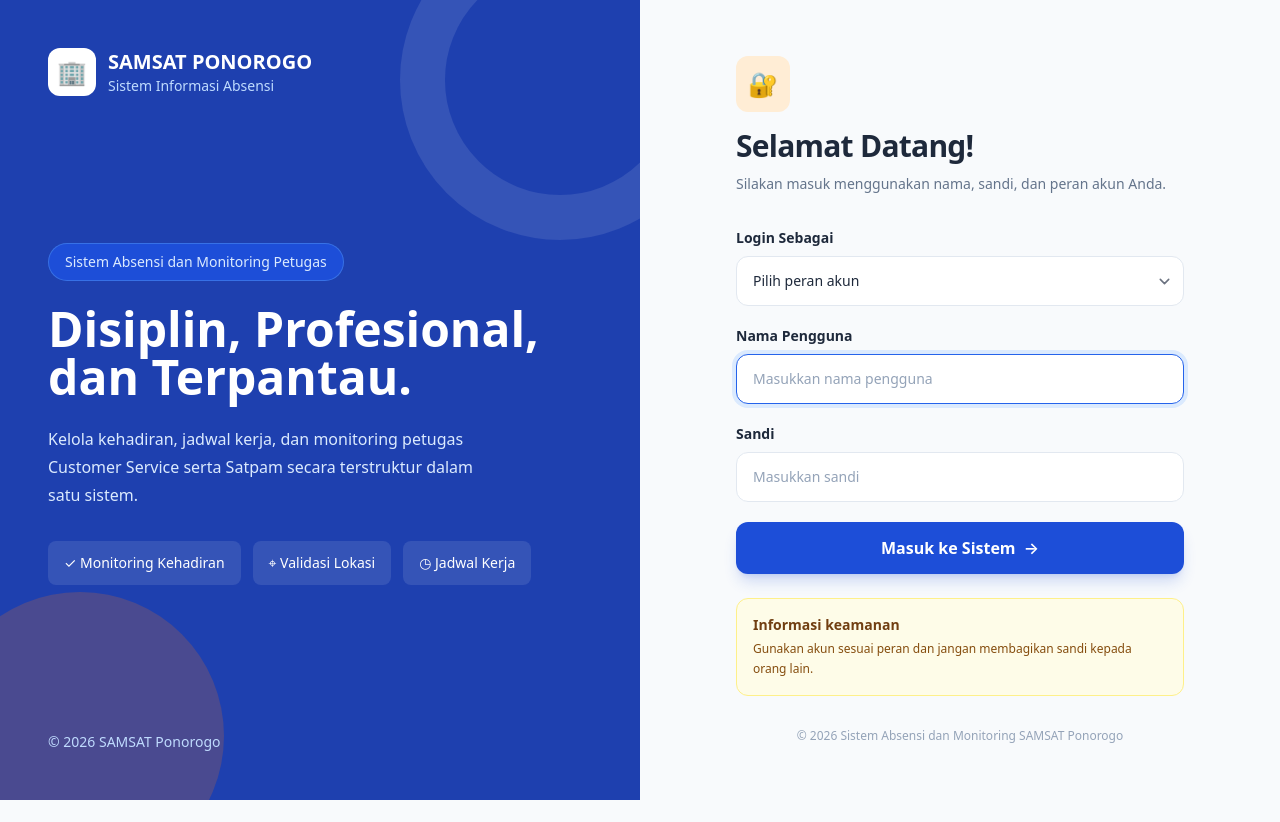
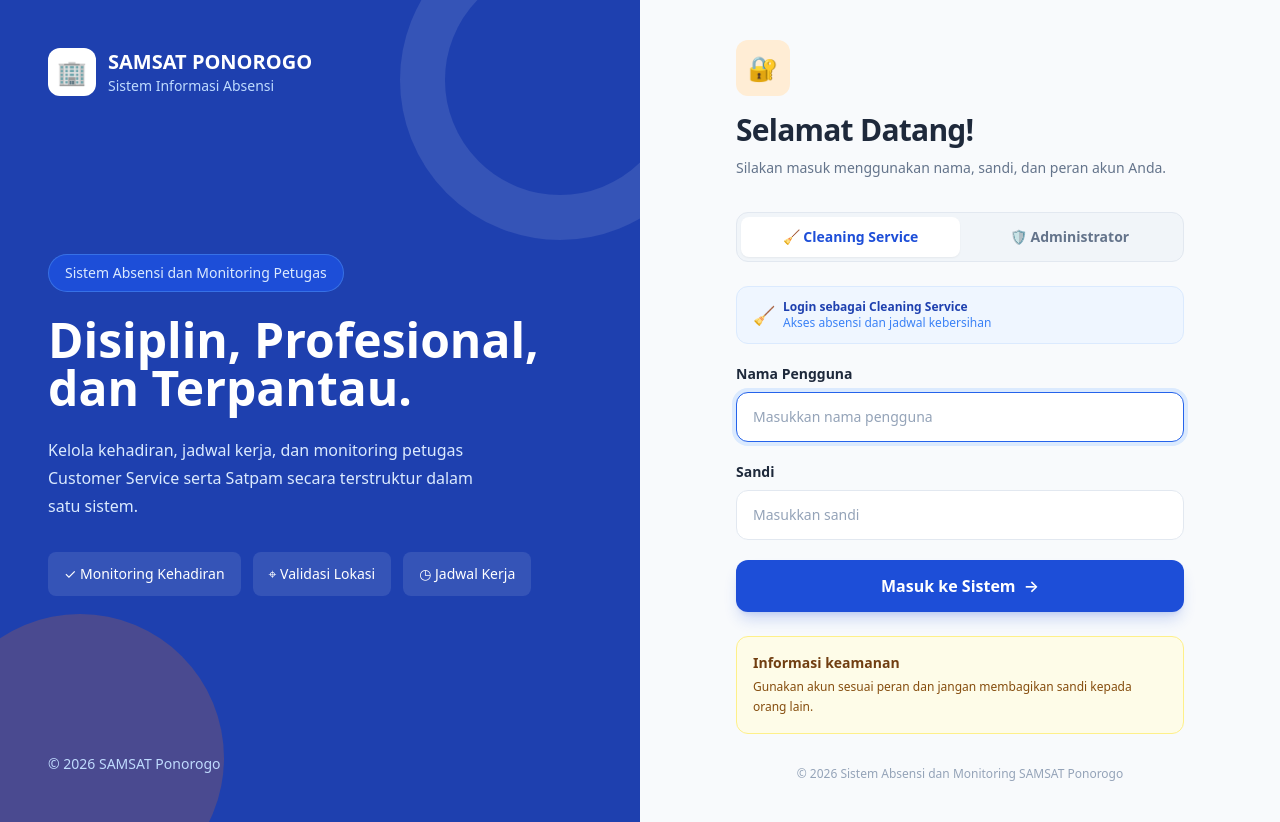
Before and after one commit to adrikjamaludin4-ux/absensi-cs, a Laravel app: page /login in a window 1280 px wide. Before the commit the page ends 800 px from the top, so only its background shows below. Run offline with Laravel 12, Linux system fonts and the light colour scheme; style sheets or scripts are compiled from the project's sources.

Commit message:
Update UI Login

```diff
--- a/resources/views/auth/login.blade.php
+++ b/resources/views/auth/login.blade.php
@@ -81,25 +81,55 @@
                     </div>
                 @endif
 
+                {{-- TAB SWITCHER --}}
+                @php
+                    $activeTab = old('role', 'cs') === 'admin' ? 'admin' : 'cs';
+                @endphp
+
+                <div class="mb-6">
+                    <div class="flex rounded-xl border border-slate-200 bg-slate-100 p-1">
+                        <button
+                            type="button"
+                            id="tab-cs"
+                            onclick="switchTab('cs')"
+                            class="tab-btn flex-1 rounded-lg py-2.5 text-sm font-semibold transition-all duration-200
+                                {{ $activeTab === 'cs' ? 'bg-white text-blue-700 shadow-sm' : 'text-slate-500 hover:text-slate-700' }}"
+                        >
+                            🧹 Cleaning Service
+                        </button>
+                        <button
+                            type="button"
+                            id="tab-admin"
+                            onclick="switchTab('admin')"
+                            class="tab-btn flex-1 rounded-lg py-2.5 text-sm font-semibold transition-all duration-200
+                                {{ $activeTab === 'admin' ? 'bg-white text-blue-700 shadow-sm' : 'text-slate-500 hover:text-slate-700' }}"
+                        >
+                            🛡️ Administrator
+                        </button>
+                    </div>
+                </div>
+
+                {{-- TAB BADGE INFO --}}
+                <div id="badge-cs" class="{{ $activeTab === 'cs' ? '' : 'hidden' }} mb-5 flex items-center gap-2 rounded-xl bg-blue-50 border border-blue-100 px-4 py-3">
+                    <span class="text-lg">🧹</span>
+                    <div>
+                        <p class="text-xs font-semibold text-blue-800">Login sebagai Cleaning Service</p>
+                        <p class="text-xs text-blue-500">Akses absensi dan jadwal kebersihan</p>
+                    </div>
+                </div>
+                <div id="badge-admin" class="{{ $activeTab === 'admin' ? '' : 'hidden' }} mb-5 flex items-center gap-2 rounded-xl bg-orange-50 border border-orange-100 px-4 py-3">
+                    <span class="text-lg">🛡️</span>
+                    <div>
+                        <p class="text-xs font-semibold text-orange-800">Login sebagai Administrator</p>
+                        <p class="text-xs text-orange-500">Akses penuh ke seluruh sistem manajemen</p>
+                    </div>
+                </div>
+
                 <form method="POST" action="{{ route('login') }}" class="space-y-5">
                     @csrf
 
-                    <div>
-                        <label for="role" class="mb-2 block text-sm font-semibold">
-                            Login Sebagai
-                        </label>
-                        <select
-                            id="role"
-                            name="role"
-                            required
-                            class="w-full rounded-xl border border-slate-200 bg-white px-4 py-3.5 text-sm outline-none transition focus:border-blue-600 focus:ring-4 focus:ring-blue-100"
-                        >
-                            <option value="">Pilih peran akun</option>
-                            <option value="admin" {{ old('role') == 'admin' ? 'selected' : '' }}>Administrator</option>
-                            <option value="satpam" {{ old('role') == 'satpam' ? 'selected' : '' }}>Satpam</option>
-                            <option value="cs" {{ old('role') == 'cs' ? 'selected' : '' }}>Customer Service (CS)</option>
-                        </select>
-                    </div>
+                    {{-- Hidden role input, diisi oleh JS tab --}}
+                    <input type="hidden" id="role-input" name="role" value="{{ old('role', 'cs') }}">
 
                     <div>
                         <label for="name" class="mb-2 block text-sm font-semibold">
@@ -135,13 +165,72 @@
                         >
                     </div>
 
+                    {{-- 2 tombol statis (Tailwind butuh class hadir di HTML saat build) --}}
                     <button
                         type="submit"
+                        id="btn-cs"
                         class="w-full rounded-xl bg-blue-700 px-5 py-3.5 font-semibold text-white shadow-lg shadow-blue-700/20 transition hover:bg-blue-800 focus:outline-none focus:ring-4 focus:ring-blue-200"
                     >
                         Masuk ke Sistem <span class="ml-1">→</span>
                     </button>
+                    <button
+                        type="submit"
+                        id="btn-admin"
+                        class="hidden w-full rounded-xl bg-orange-600 px-5 py-3.5 font-semibold text-white shadow-lg shadow-orange-600/20 transition hover:bg-orange-700 focus:outline-none focus:ring-4 focus:ring-orange-200"
+                    >
+                        Masuk ke Sistem <span class="ml-1">→</span>
+                    </button>
                 </form>
+
+                <script>
+                    function switchTab(tab) {
+                        const roleInput  = document.getElementById('role-input');
+                        const tabCs      = document.getElementById('tab-cs');
+                        const tabAdmin   = document.getElementById('tab-admin');
+                        const badgeCs    = document.getElementById('badge-cs');
+                        const badgeAdmin = document.getElementById('badge-admin');
+                        const btnCs      = document.getElementById('btn-cs');
+                        const btnAdmin   = document.getElementById('btn-admin');
+
+                        const activeClass   = ['bg-white', 'text-blue-700', 'shadow-sm'];
+                        const inactiveClass = ['text-slate-500', 'hover:text-slate-700'];
+
+                        if (tab === 'cs') {
+                            roleInput.value = 'cs';
+                            // Tab CS aktif
+                            tabCs.classList.add(...activeClass);
+                            tabCs.classList.remove(...inactiveClass);
+                            // Tab Admin non-aktif
+                            tabAdmin.classList.remove(...activeClass);
+                            tabAdmin.classList.add(...inactiveClass);
+                            // Badge
+                            badgeCs.classList.remove('hidden');
+                            badgeAdmin.classList.add('hidden');
+                            // Tombol
+                            btnCs.classList.remove('hidden');
+                            btnAdmin.classList.add('hidden');
+                        } else {
+                            roleInput.value = 'admin';
+                            // Tab Admin aktif
+                            tabAdmin.classList.add(...activeClass);
+                            tabAdmin.classList.remove(...inactiveClass);
+                            // Tab CS non-aktif
+                            tabCs.classList.remove(...activeClass);
+                            tabCs.classList.add(...inactiveClass);
+                            // Badge
+                            badgeAdmin.classList.remove('hidden');
+                            badgeCs.classList.add('hidden');
+                            // Tombol
+                            btnAdmin.classList.remove('hidden');
+                            btnCs.classList.add('hidden');
+                        }
+                    }
+
+                    // Inisialisasi saat halaman load
+                    document.addEventListener('DOMContentLoaded', function () {
+                        switchTab('{{ $activeTab }}');
+                    });
+                </script>
 
                 <div class="mt-6 rounded-xl border border-yellow-200 bg-yellow-50 p-4">
                     <p class="text-sm font-semibold text-yellow-900">Informasi keamanan</p>
```
Also changed, not shown: database/seeders/DatabaseSeeder.php (+19 -5 lines).
